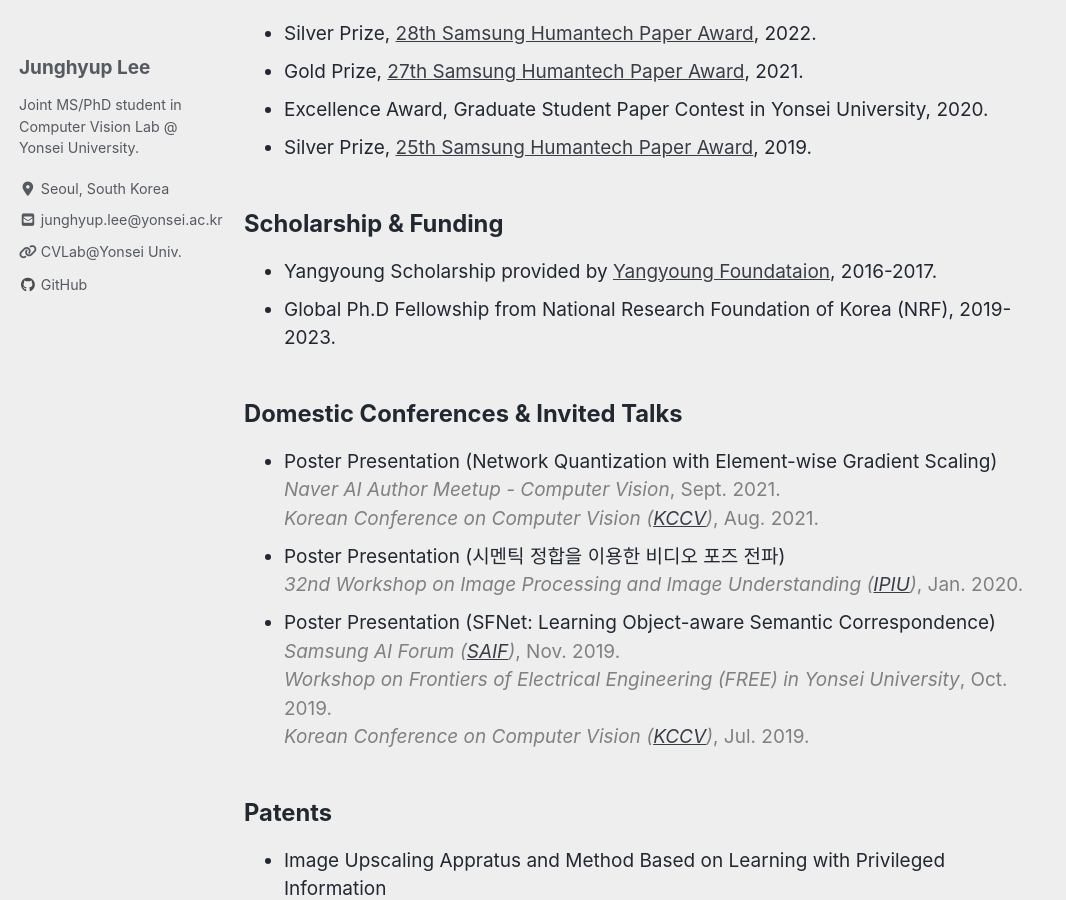
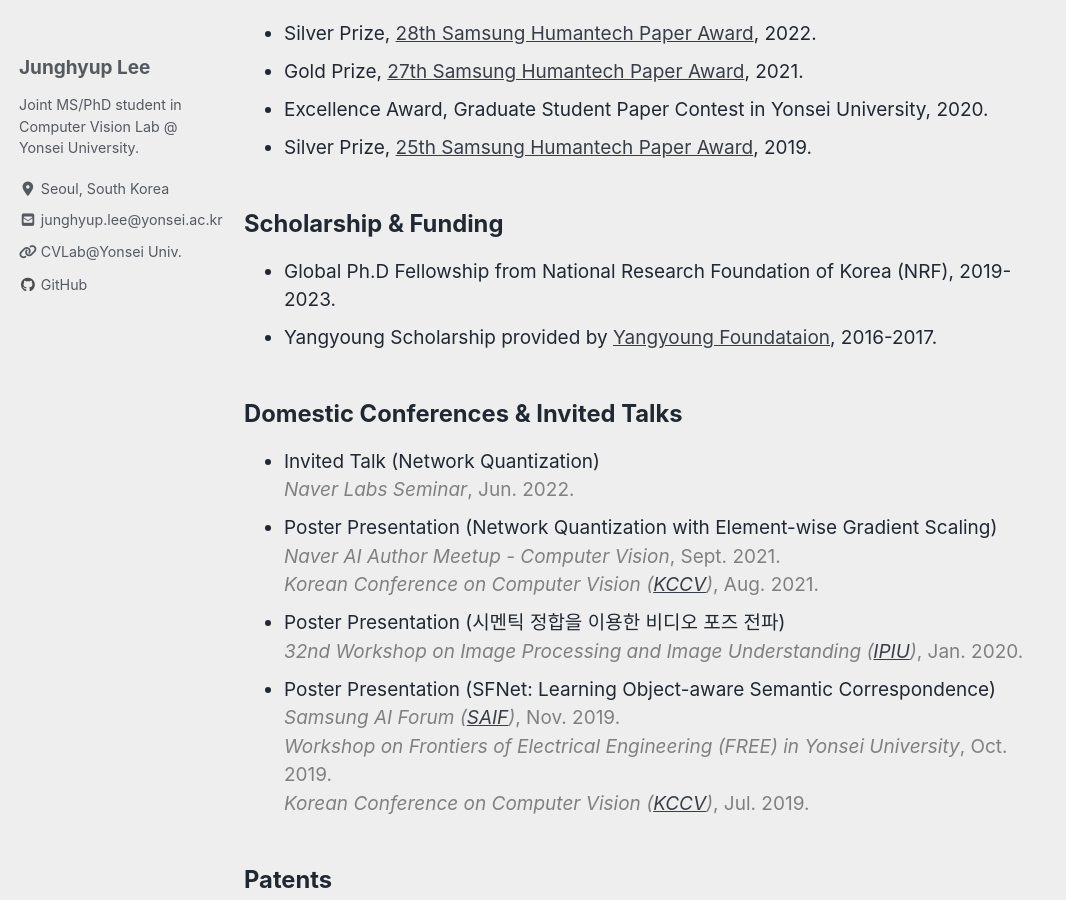
Before and after one commit to junghyup-lee/junghyup-lee.github.io, a Jekyll site: the page built from index.md, in a window 1280 px wide and 900 px high, scrolled down 1763 px. Shown: the whole window, without its empty margins (0-1066 px from the left). Built offline with Jekyll 4.4.1, drawn with Linux system fonts in a browser that asks for light colours; cached includes are drawn as plain includes; nearby versions of some CDN libraries.

Commit message:
naver labs seminar

```diff
--- a/index.md
+++ b/index.md
@@ -67,10 +67,12 @@ author_profile: true
 - Silver Prize, [25th Samsung Humantech Paper Award](https://humantech.samsung.com/), 2019.
 
 ## Scholarship & Funding
+- Global Ph.D Fellowship from National Research Foundation of Korea (NRF), 2019-2023.
 - Yangyoung Scholarship provided by [Yangyoung Foundataion](https://samyang.yangyoungfoundation.org/), 2016-2017.
-- Global Ph.D Fellowship from National Research Foundation of Korea (NRF), 2019-2023.
 
 ## Domestic Conferences & Invited Talks
+- Invited Talk (Network Quantization) <br/>
+<span style="color:gray"> *Naver Labs Seminar*, Jun. 2022. </span>
 - Poster Presentation (Network Quantization with Element-wise Gradient Scaling) <br/>
 <span style="color:gray"> *Naver AI Author Meetup - Computer Vision*, Sept. 2021. </span> <br/>
 <span style="color:gray"> *Korean Conference on Computer Vision (<a href="http://kccv2021.kcvs.kr/">KCCV</a>)*, Aug. 2021. </span>
```
